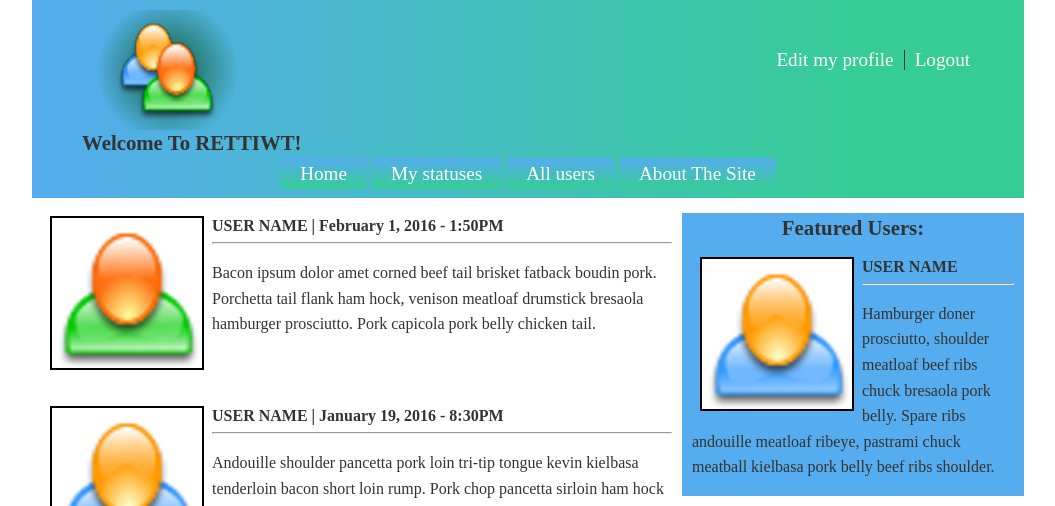
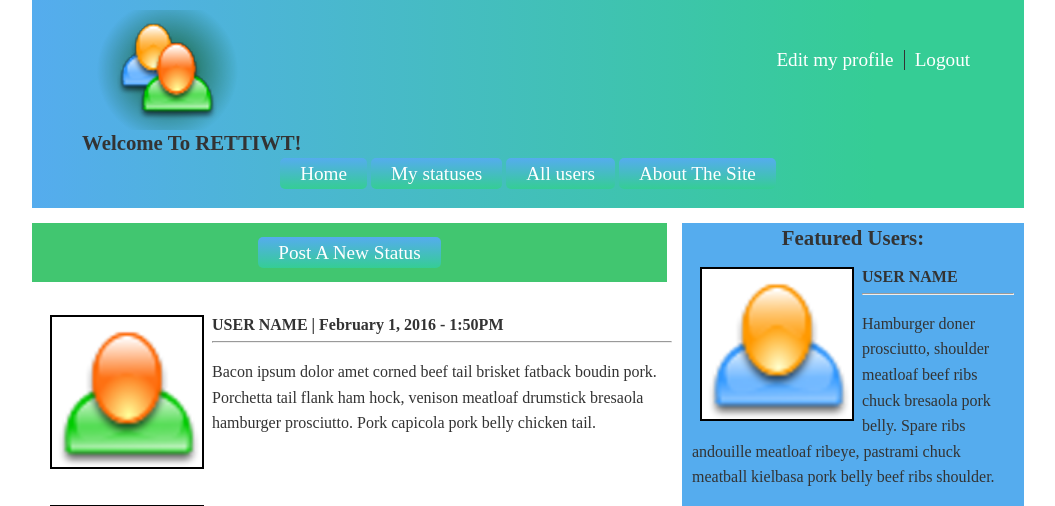
Before and after one commit to Rick-Houser/holberton-twitter-clone, a PHP site: page / in a window 1280 px wide. Shown: the top 506 px of the page, without its empty margins (112-1167 px from the left). Run offline with PHP 8.4, Linux system fonts and the light colour scheme.

Commit message:
Added feature to allow user to show a div to post a new status

```diff
--- a/index.html
+++ b/index.html
@@ -9,6 +9,7 @@
 	<link rel="stylesheet" type="text/css" href="styles.css">
 	<meta name="description" content="This webpage is about the incredible RETTIWT">
 	<meta name="keywords" content="RETTIWT, Holberton, incredible, website, clone, twitter ">
+     <script type="text/javascript" src="post_a_status.js"></script>
 </head>
 <body>
 	<div class="wrapper"> <!-- This is a wrapper for all of our content. It is set to a max size of 992px -->
@@ -33,7 +34,21 @@
 			</ul>
 		</div><!-- Header Ends -->
         <div class="main-content"><!-- Main Content Wrapper -->
-            <div class="body"> <!-- Body Begins -->
+                <div class="body"> <!-- Body Begins -->
+                <div class="ask-post-status" id="ask-post-status">
+                <ul class="menu-btns">
+                   <li><a href="javascript:postpre()">Post A New Status</a></li>
+                </ul>
+                </div>
+                 <div class="post-status" id="post-status">
+                    <h2>Post New Status:</h2>
+                    <hr>
+                    <form id="statuspost">
+                         <textarea name="status" rows=3 cols=55 ></textarea><br>
+                         <input type="checkbox" name="location" value="yes" checked>Include Location<br>
+                         <input type="submit" value="Post">
+                    </form>
+                </div>
                 <div class="user-status">
                     <img class="user-imgs" src="greenuser.png" alt="User Icon">
                     <h2> USER NAME | February 1, 2016 - 1:50PM </h2>
--- /dev/null
+++ b/post_a_status.js
@@ -0,0 +1,5 @@
+
+function postpre() {
+	document.getElementById('post-status').style.display = "block";
+	document.getElementById('ask-post-status').style.display = "none";
+}
--- a/styles.css
+++ b/styles.css
@@ -428,7 +428,24 @@ table {
 .user-status {
 	padding: 10px;
 }
-
+.post-status {
+	text-decoration: none;
+	text-align: center;
+	display: none;
+	padding: 10px;
+	margin: 15px 15px 15px 0;
+	background-color:#41C670;
+}
+.ask-post-status {
+	text-decoration: none;
+	text-align: center;
+	padding: 10px;
+	margin: 15px 15px 15px 0;
+	background-color:#41C670;
+}
+.ask-post-status a {
+ 	color: #ffffff;
+}
 .about-box h1 {
 	margin-top: 20px;
 }
@@ -521,7 +538,7 @@ a:visited {
 
 .menu-btns {
 	text-align: center;
-	margin: 10px 0 0 0;
+	margin: 10px 10px 10px 10px;
 }
 
 .menu-btns > li {
```
